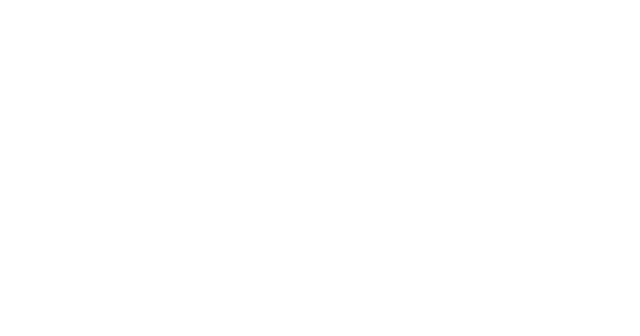
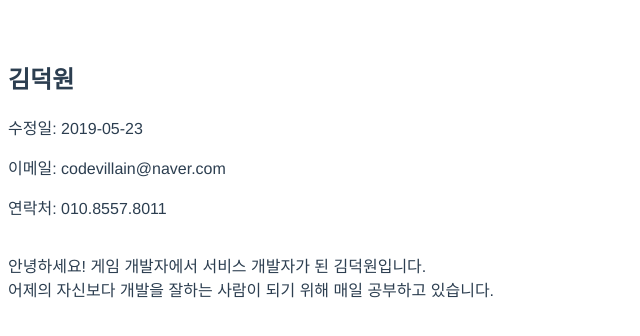
Before and after one commit to OhDeokwon/resume, a Vue app: page / in a window 1280 px wide. Shown: the top 336 px of the page, without its empty margins (0-640 px from the left). Built offline with nearby package versions, Linux system fonts and the light colour scheme.

Commit message:
PrivacySectionContainer 출력
Signed-off-by: KimDeokwon <codevillain@naver.com>

```diff
--- a/src/pages/index.vue
+++ b/src/pages/index.vue
@@ -1,10 +1,18 @@
 <template>
+  <div class="container">
+    <privacy-section-container />
+  </div>
 </template>
 
 <script>
-  export default {
-    name: "index"
+import PrivacySectionContainer from '../components/containers/PrivacySectionContainer'
+
+export default {
+  name: 'index',
+  components: {
+    PrivacySectionContainer
   }
+}
 </script>
 
 <style scoped>
```
